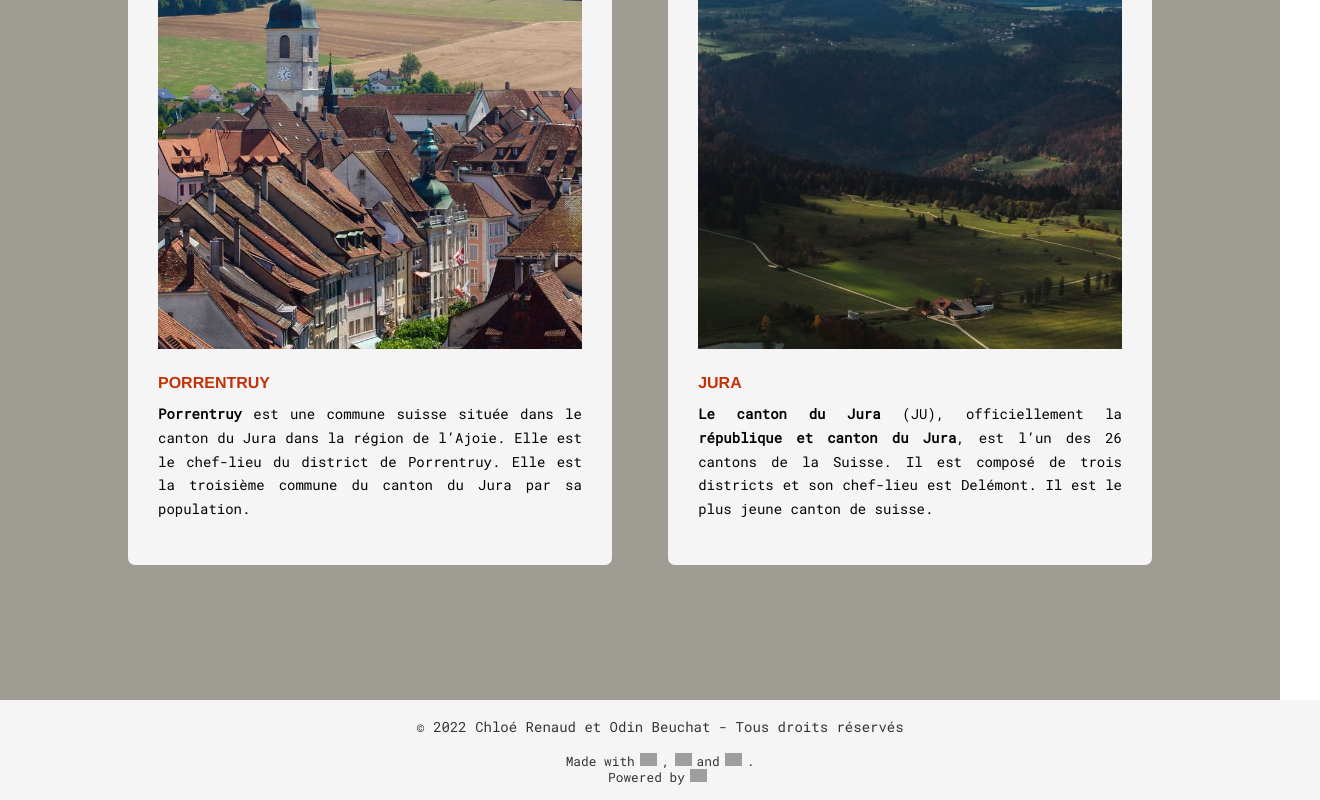
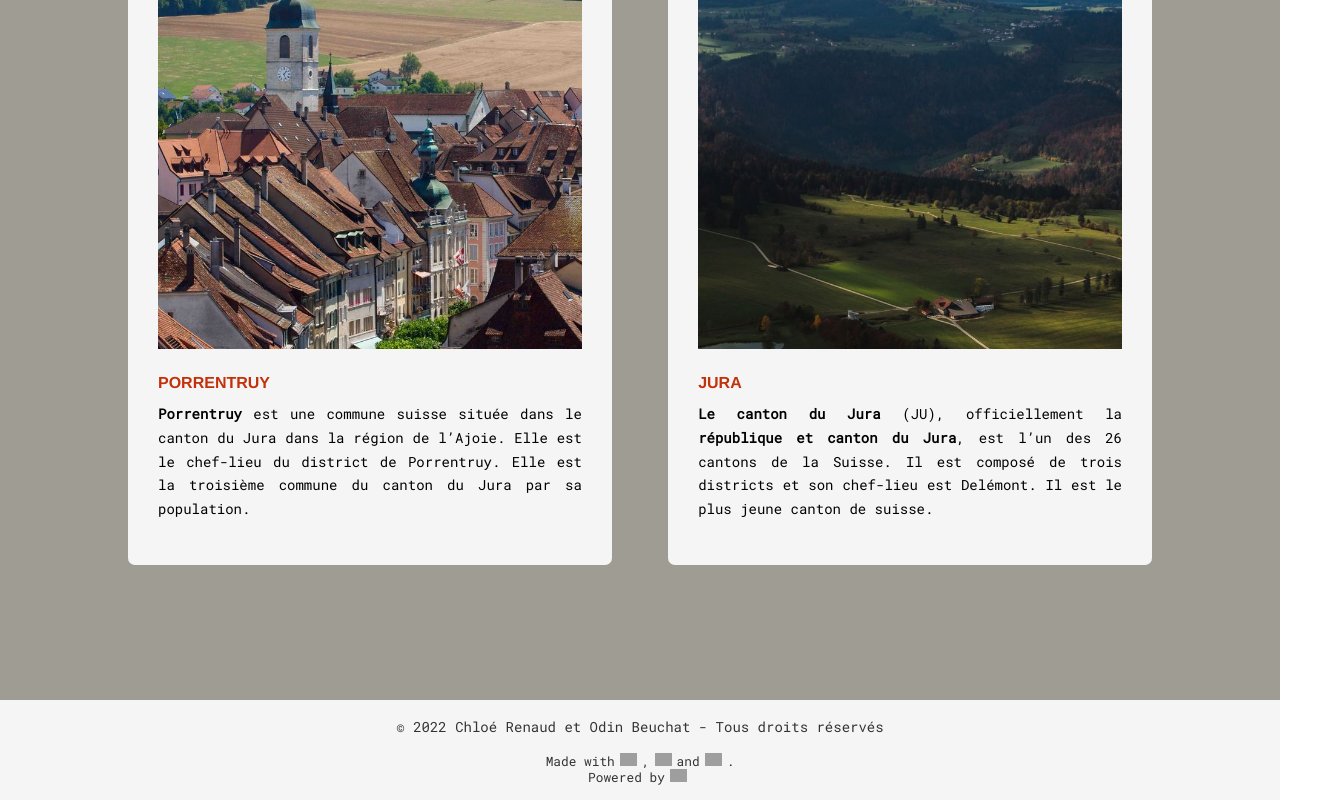
Before and after one commit to drafolin/infa-emt, a Nuxt app: page / in a window 1280 px wide. Shown: the part 1869-2669 px from the top of the page, 1320 px wide, since content can reach past the window. Built offline with nearby package versions, Linux system fonts and the light colour scheme; grey boxes are pictures that could not be loaded; a web font is replaced by a local one.

Commit message:
removed horizontal scroll

```diff
--- a/components/TheFooter.vue
+++ b/components/TheFooter.vue
@@ -41,7 +41,7 @@
 	background-color: #f5f5f5;
 	color: #333;
 	font-size: 0.8em;
-	padding: 0 20px;
+	padding: 0;
 	margin: 0;
 
 	.resources {
```
